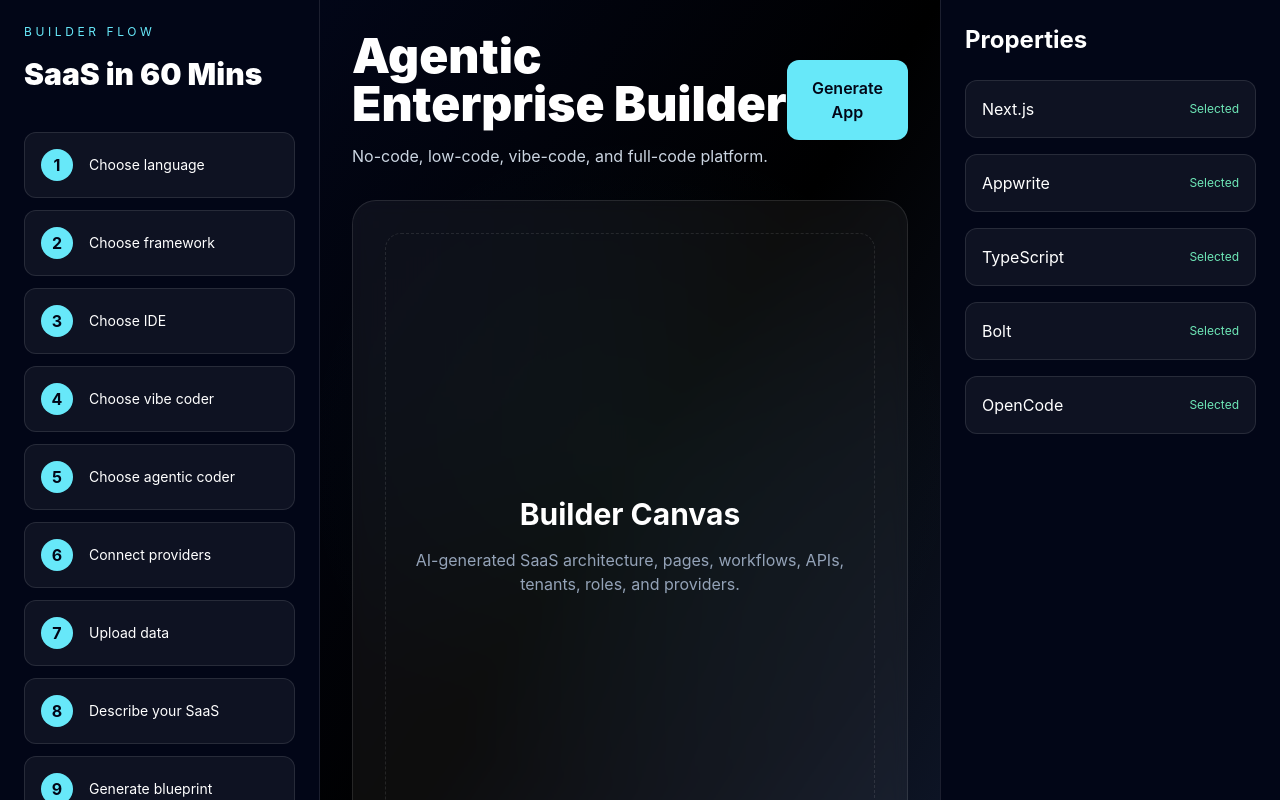
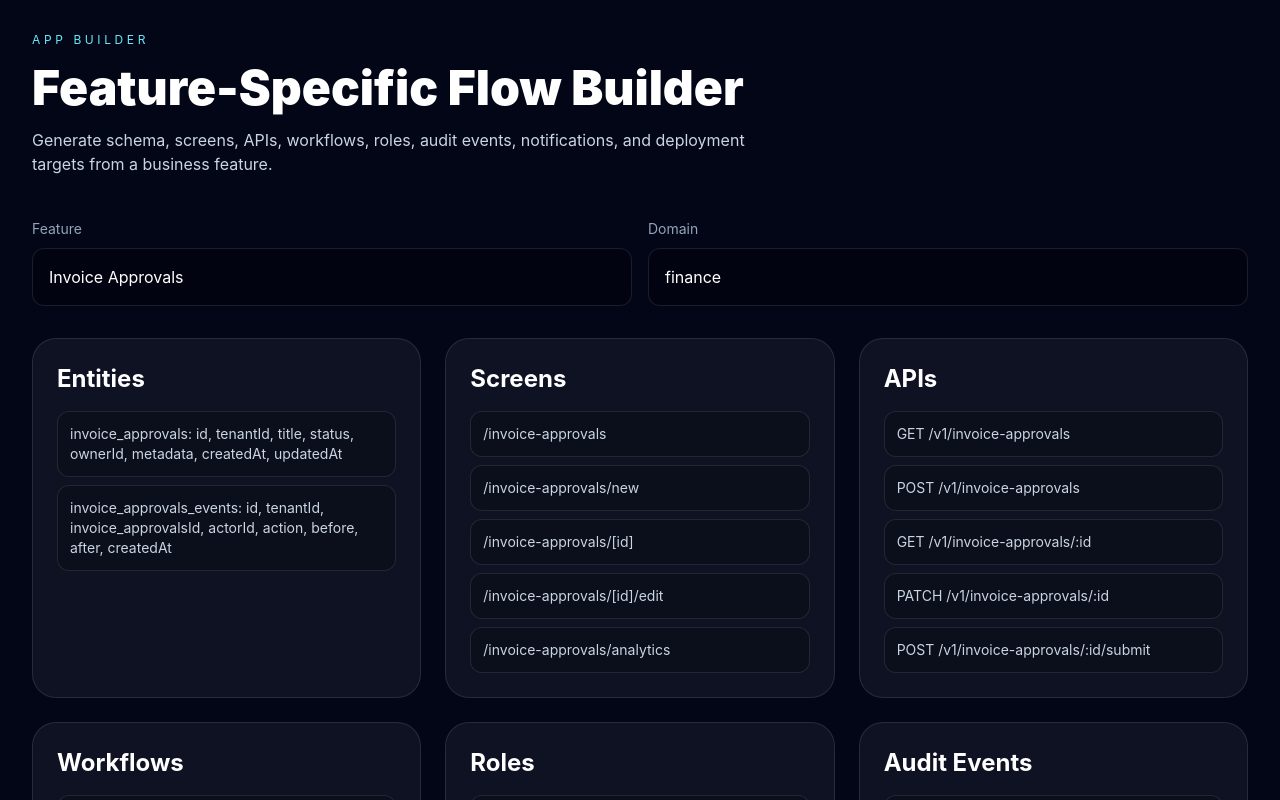
Before and after one commit to unboxd-cloud/saas-studio, a Next.js app in the folder apps/web/: page /builder in a window 1280 px wide. Shown: the top 800 px of the page. Built offline with nearby package versions, Linux system fonts and the light colour scheme.

Commit message:
Add app builder modules

```diff
--- a/apps/web/src/app/builder/page.tsx
+++ b/apps/web/src/app/builder/page.tsx
@@ -1,85 +1,17 @@
-const steps = [
-  'Choose language',
-  'Choose framework',
-  'Choose IDE',
-  'Choose vibe coder',
-  'Choose agentic coder',
-  'Connect providers',
-  'Upload data',
-  'Describe your SaaS',
-  'Generate blueprint',
-  'Start building'
-];
+import { DataUploadFlow } from '@/components/builder/data-upload-flow';
+import { FeatureFlowBuilder } from '@/components/builder/feature-flow-builder';
 
 export default function BuilderPage() {
   return (
-    <main className="min-h-screen bg-black text-white">
-      <div className="grid min-h-screen grid-cols-[320px_1fr_340px]">
-        <aside className="border-r border-white/10 bg-slate-950 p-6">
-          <p className="text-xs uppercase tracking-[0.3em] text-cyan-300">Builder Flow</p>
-          <h1 className="mt-4 text-3xl font-black">SaaS in 60 Mins</h1>
-
-          <div className="mt-10 space-y-3">
-            {steps.map((step, index) => (
-              <div
-                key={step}
-                className="flex items-center gap-4 rounded-xl border border-white/10 bg-white/5 p-4"
-              >
-                <div className="flex h-8 w-8 items-center justify-center rounded-full bg-cyan-300 font-bold text-slate-950">
-                  {index + 1}
-                </div>
-                <span className="text-sm">{step}</span>
-              </div>
-            ))}
-          </div>
-        </aside>
-
-        <section className="relative overflow-hidden bg-gradient-to-br from-slate-950 via-black to-slate-900 p-8">
-          <div className="absolute inset-0 opacity-20">
-            <div className="h-full w-full bg-[radial-gradient(circle_at_center,rgba(34,211,238,0.2),transparent_60%)]" />
-          </div>
-
-          <div className="relative z-10 flex h-full flex-col">
-            <div className="mb-8 flex items-center justify-between">
-              <div>
-                <h2 className="text-5xl font-black">Agentic Enterprise Builder</h2>
-                <p className="mt-4 max-w-2xl text-slate-300">
-                  No-code, low-code, vibe-code, and full-code platform.
-                </p>
-              </div>
-
-              <button className="rounded-xl bg-cyan-300 px-6 py-4 font-semibold text-slate-950">
-                Generate App
-              </button>
-            </div>
-
-            <div className="flex-1 rounded-3xl border border-white/10 bg-white/5 p-8 backdrop-blur">
-              <div className="flex h-full items-center justify-center rounded-2xl border border-dashed border-white/10">
-                <div className="text-center">
-                  <h3 className="text-3xl font-bold">Builder Canvas</h3>
-                  <p className="mt-4 text-slate-400">
-                    AI-generated SaaS architecture, pages, workflows, APIs, tenants, roles, and providers.
-                  </p>
-                </div>
-              </div>
-            </div>
-          </div>
-        </section>
-
-        <aside className="border-l border-white/10 bg-slate-950 p-6">
-          <h2 className="text-2xl font-bold">Properties</h2>
-
-          <div className="mt-6 space-y-4">
-            {['Next.js','Appwrite','TypeScript','Bolt','OpenCode'].map((item) => (
-              <div key={item} className="rounded-xl border border-white/10 bg-white/5 p-4">
-                <div className="flex items-center justify-between">
-                  <span>{item}</span>
-                  <span className="text-xs text-emerald-300">Selected</span>
-                </div>
-              </div>
-            ))}
-          </div>
-        </aside>
+    <main className="min-h-screen bg-slate-950 p-8 text-white">
+      <div className="mx-auto max-w-7xl space-y-10">
+        <div>
+          <p className="text-xs uppercase tracking-[0.3em] text-cyan-300">App Builder</p>
+          <h1 className="mt-4 text-5xl font-black">Feature-Specific Flow Builder</h1>
+          <p className="mt-4 max-w-3xl text-slate-300">Generate schema, screens, APIs, workflows, roles, audit events, notifications, and deployment targets from a business feature.</p>
+        </div>
+        <FeatureFlowBuilder />
+        <DataUploadFlow />
       </div>
     </main>
   );
--- /dev/null
+++ b/apps/web/src/components/builder/data-upload-flow.tsx
@@ -0,0 +1,23 @@
+'use client';
+
+import { useMemo, useState } from 'react';
+
+export function DataUploadFlow() {
+  const [sourceName, setSourceName] = useState('customers.csv');
+  const plan = useMemo(() => ({
+    sourceName,
+    acceptedFormats: ['csv', 'xlsx', 'json'],
+    detectionSteps: ['parse headers', 'detect column types', 'detect tenant fields', 'detect relationships'],
+    mappingSteps: ['map columns to entities', 'map enum values', 'map owner fields', 'map timestamps'],
+    validationRules: ['required fields', 'valid emails', 'tenantId present or derivable', 'duplicate detection'],
+    generatedEntities: ['customer_records', 'customer_imports', 'customer_validation_errors']
+  }), [sourceName]);
+
+  return (
+    <section className="rounded-3xl border border-white/10 bg-white/5 p-6">
+      <h2 className="text-2xl font-bold">Data Upload Flow</h2>
+      <input value={sourceName} onChange={(event) => setSourceName(event.target.value)} className="mt-4 w-full rounded-xl border border-white/10 bg-black/30 p-4 outline-none focus:ring-2 focus:ring-cyan-300" />
+      <pre className="mt-4 max-h-96 overflow-auto rounded-xl bg-black/40 p-4 text-xs text-slate-300">{JSON.stringify(plan, null, 2)}</pre>
+    </section>
+  );
+}
--- /dev/null
+++ b/apps/web/src/components/builder/feature-flow-builder.tsx
@@ -0,0 +1,67 @@
+'use client';
+
+import { useMemo, useState } from 'react';
+
+type Plan = {
+  feature: string;
+  domain: string;
+  entities: Array<{ name: string; fields: string[] }>;
+  screens: string[];
+  apis: string[];
+  workflows: string[];
+  roles: string[];
+  auditEvents: string[];
+  notifications: string[];
+  deploymentTargets: string[];
+};
+
+function makePlan(featureInput: string, domain: string): Plan {
+  const feature = featureInput.trim() || 'Invoice Approvals';
+  const slug = feature.toLowerCase().replace(/[^a-z0-9]+/g, '-').replace(/^-|-$/g, '') || 'feature';
+  const entity = slug.replace(/-/g, '_');
+  return {
+    feature,
+    domain,
+    entities: [
+      { name: entity, fields: ['id', 'tenantId', 'title', 'status', 'ownerId', 'metadata', 'createdAt', 'updatedAt'] },
+      { name: `${entity}_events`, fields: ['id', 'tenantId', `${entity}Id`, 'actorId', 'action', 'before', 'after', 'createdAt'] }
+    ],
+    screens: [`/${slug}`, `/${slug}/new`, `/${slug}/[id]`, `/${slug}/[id]/edit`, `/${slug}/analytics`],
+    apis: [`GET /v1/${slug}`, `POST /v1/${slug}`, `GET /v1/${slug}/:id`, `PATCH /v1/${slug}/:id`, `POST /v1/${slug}/:id/submit`],
+    workflows: [`${slug}.created`, `${slug}.submitted`, `${slug}.approved`, `${slug}.rejected`],
+    roles: [`${slug}.viewer`, `${slug}.editor`, `${slug}.approver`, `${slug}.admin`],
+    auditEvents: [`${slug}.create`, `${slug}.update`, `${slug}.submit`, `${slug}.approve`, `${slug}.reject`],
+    notifications: [`${slug}.assigned`, `${slug}.approved`, `${slug}.rejected`],
+    deploymentTargets: ['Next.js App Router', 'Appwrite Database', 'Appwrite Functions', 'Appwrite Sites']
+  };
+}
+
+export function FeatureFlowBuilder() {
+  const [feature, setFeature] = useState('Invoice Approvals');
+  const [domain, setDomain] = useState('finance');
+  const plan = useMemo(() => makePlan(feature, domain), [feature, domain]);
+
+  return (
+    <section className="space-y-8">
+      <div className="grid gap-4 md:grid-cols-2">
+        <label className="block"><span className="text-sm text-slate-400">Feature</span><input value={feature} onChange={(event) => setFeature(event.target.value)} className="mt-2 w-full rounded-xl border border-white/10 bg-black/30 p-4 outline-none focus:ring-2 focus:ring-cyan-300" /></label>
+        <label className="block"><span className="text-sm text-slate-400">Domain</span><input value={domain} onChange={(event) => setDomain(event.target.value)} className="mt-2 w-full rounded-xl border border-white/10 bg-black/30 p-4 outline-none focus:ring-2 focus:ring-cyan-300" /></label>
+      </div>
+      <div className="grid gap-6 lg:grid-cols-3">
+        <Panel title="Entities" items={plan.entities.map((entity) => `${entity.name}: ${entity.fields.join(', ')}`)} />
+        <Panel title="Screens" items={plan.screens} />
+        <Panel title="APIs" items={plan.apis} />
+        <Panel title="Workflows" items={plan.workflows} />
+        <Panel title="Roles" items={plan.roles} />
+        <Panel title="Audit Events" items={plan.auditEvents} />
+        <Panel title="Notifications" items={plan.notifications} />
+        <Panel title="Deploy Targets" items={plan.deploymentTargets} />
+        <section className="rounded-3xl border border-white/10 bg-white/5 p-6"><h2 className="text-2xl font-bold">Blueprint JSON</h2><pre className="mt-4 max-h-96 overflow-auto rounded-xl bg-black/40 p-4 text-xs text-slate-300">{JSON.stringify(plan, null, 2)}</pre></section>
+      </div>
+    </section>
+  );
+}
+
+function Panel({ title, items }: { title: string; items: string[] }) {
+  return <section className="rounded-3xl border border-white/10 bg-white/5 p-6"><h2 className="text-2xl font-bold">{title}</h2><div className="mt-4 space-y-2">{items.map((item) => <div key={item} className="rounded-xl border border-white/10 bg-black/20 p-3 text-sm text-slate-300">{item}</div>)}</div></section>;
+}
```
Also changed, not shown: 2 other files (tests, documents, lock files or other folders).
